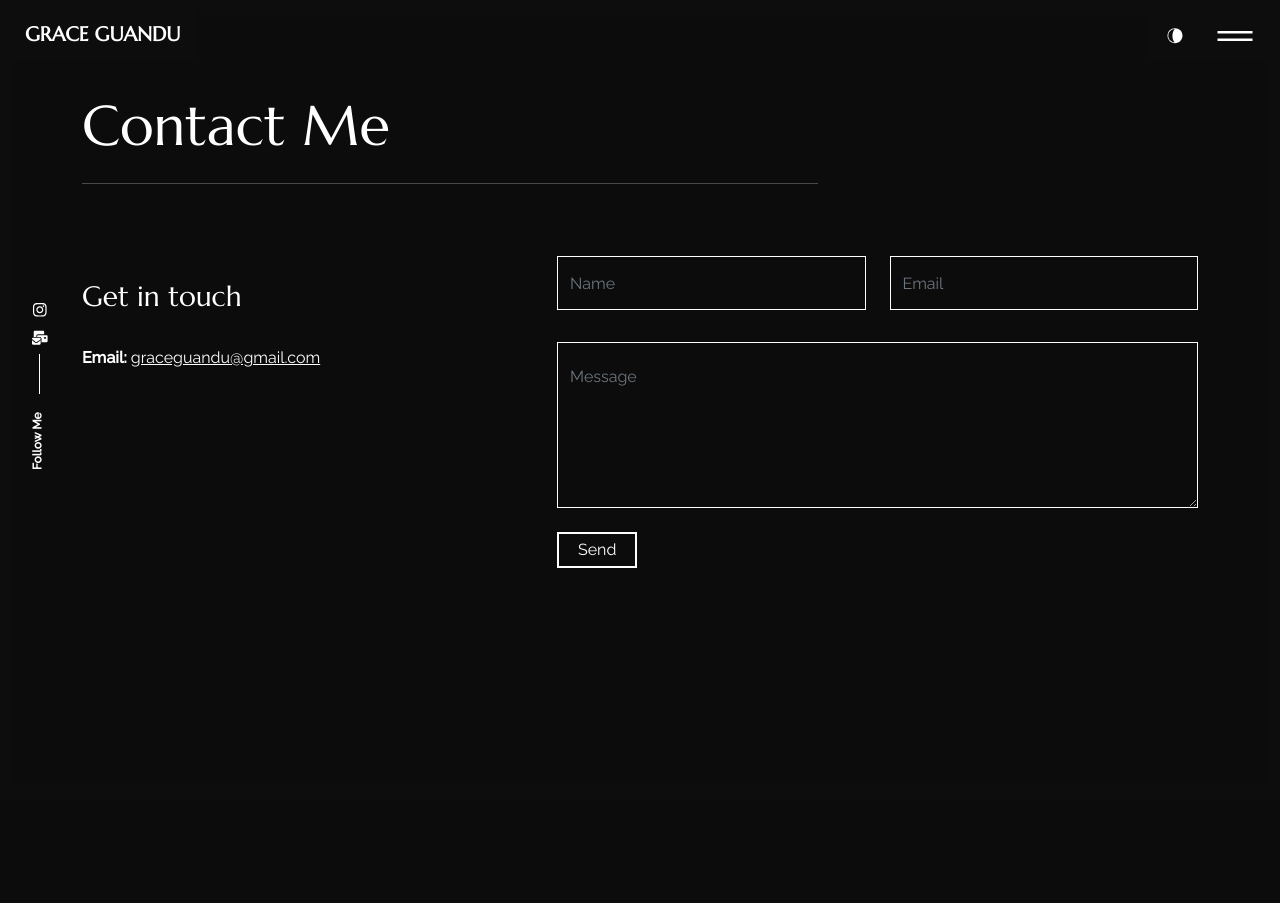
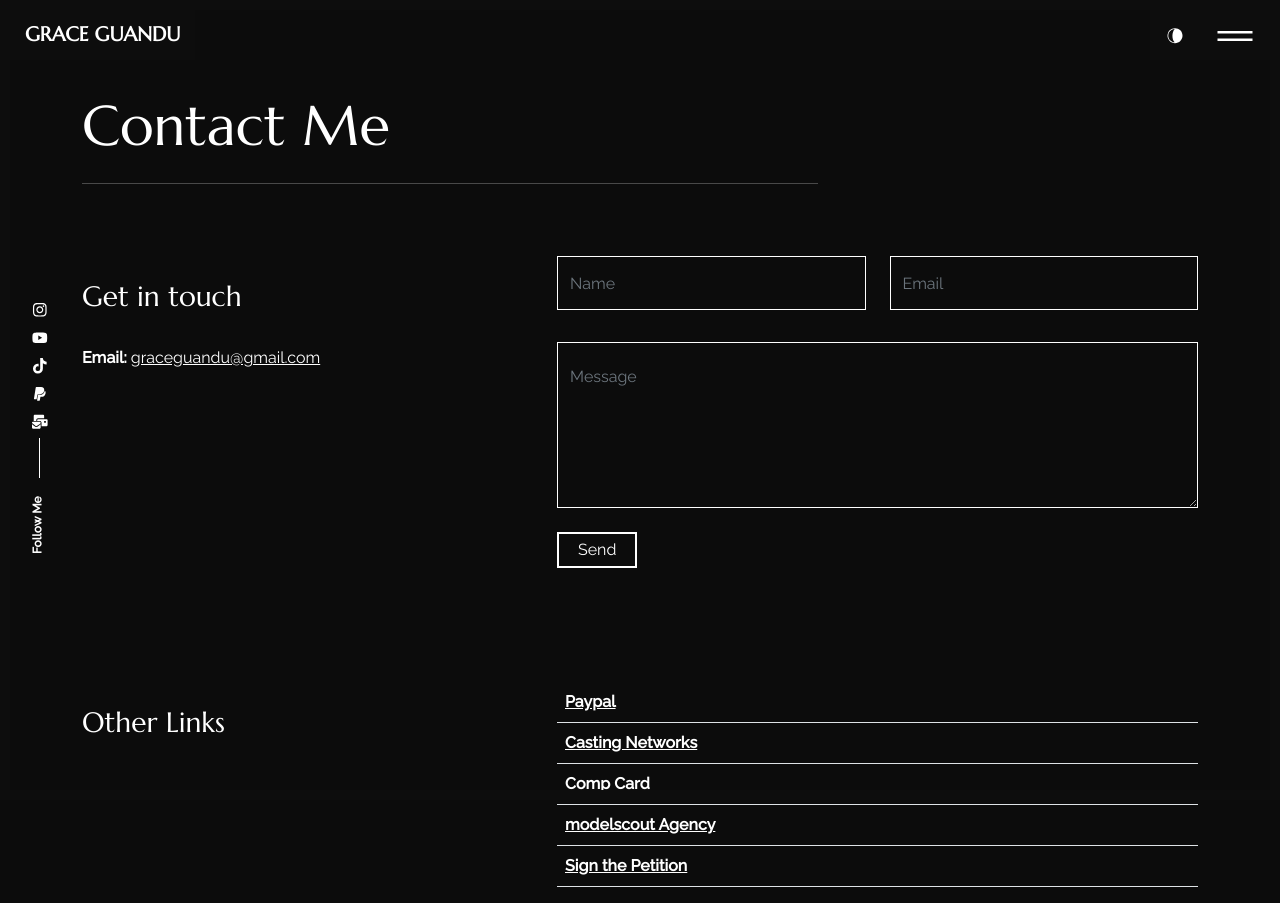
Before and after one commit to ProgrammingPete/grace-model-react-website, a React (Create React App) app: page /contact in a window 1280 px wide. Before the commit the page ends 800 px from the top, so only its background shows below. Built offline with nearby package versions, Linux system fonts and the light colour scheme.

Commit message:
snmall fixes

```diff
--- a/src/components/socialicons/index.js
+++ b/src/components/socialicons/index.js
@@ -10,7 +10,9 @@ import {
   FaYoutube,
   FaTwitch,
   FaInstagram,
-  FaMailBulk
+  FaMailBulk,
+  FaTiktok,
+  FaPaypal
 } from "react-icons/fa";
 import { socialprofiles } from "../../content_option";
 
@@ -67,6 +69,20 @@ export const Socialicons = (params) => {
             </a>
           </li>
         )}
+          {socialprofiles.tiktok && (
+          <li>
+            <a href={socialprofiles.tiktok}>
+              <FaTiktok />
+            </a>
+          </li>
+        )}
+        {socialprofiles.paypal && (
+          <li>
+            <a href={socialprofiles.paypal}>
+              <FaPaypal />
+            </a>
+          </li>
+        )}
         <li>
           <Link to="/contact">
             <FaMailBulk />
--- a/src/content_option.js
+++ b/src/content_option.js
@@ -15,17 +15,12 @@ const introdata = {
 };
 
 const dataAbout = {
-    title: "About Myself",
+    title: "About Me",
     aboutme: "Hello and Welcome (or welcome back!) My name is Grace Guandu and I am located in Northeast Ohio, frequenting the Cleveland and Akron-Canton (Kent) areas. I began pursuing modeling consistently during the beginning of 2023. I am currently working with Orlando, Florida-based mother agency, modelscout non-exclusively making me open to signing with other agencies. I am also an active member of the Casting Networks site. So far, I have walked for two Cleveland fashion shows, \"A Tale of Two Cities\" and \"The Culture.\" At this time I am open for paid bookings and time-for-print (TFP) collaborations. Please see the \"Contact Me\" tab for inquiries and updated information. Thank you and have a great day!",
 };
 const agencies = [{
         agency: "modelscout",
         where: "Florida",
-        date: "2023",
-    },
-    {
-        agency: "Casting Networks",
-        where: "Online",
         date: "2023",
     }
 ];
@@ -39,8 +34,37 @@ const fashionshows = [
 
 ];
 
+const otherLinks = [
+    {
+        name: "Paypal",
+        link: "http://paypal.me/graceguandu"
+    },
+    {
+        name: "Casting Networks",
+        link: "https://app.castingnetworks.com/talent/public-profile/a6640410-9b56-11ed-b14a-99353f9eb690"
+    },
+    {
+        name: "Comp Card",
+        link: "https://modelscout.modasphere.com/pdfize/?orientation=portrait&name=Compcard_Grace_Guandu.pdf&url=modelscout.modasphere.com/contact/compcard_pdf/2014645/"
+    },
+    {
+        name: "modelscout Agency",
+        link: "https://www.modelscout.com/talent/grace-guandu-01452"
+    },
+    {
+        name: "Sign the Petition",
+        link: "https://www.change.org/p/stop-hate-speech-from-kent-state-republicans?recruiter=1304392936&recruited_by_id=7201daf0-d89e-11ed-9a65-4fd73c74412c&utm_source=share_petition&utm_campaign=share_for_starters_page&utm_medium=copylink&fbclid=PAAabqSp00qtPY004Iwvq"
+    },
+];
+
+
 const dataPortfolio = [{
         img: mainImg,
+        // description: "The wisdom of life consists in the elimination of non-essentials.",
+        // link: "#",
+    },
+    {
+        img: img4,
         // description: "The wisdom of life consists in the elimination of non-essentials.",
         // link: "#",
     },
@@ -59,11 +83,7 @@ const dataPortfolio = [{
         // description: "The wisdom of life consists in the elimination of non-essentials.",
         // link: "#",
     },
-    {
-        img: img4,
-        // description: "The wisdom of life consists in the elimination of non-essentials.",
-        // link: "#",
-    },
+
 ];
 
 const contactConfig = {
@@ -72,8 +92,10 @@ const contactConfig = {
 };
 
 const socialprofiles = {
-    instagram: "https://www.instagram.com/graceguandu/"
-
+    instagram: "https://www.instagram.com/graceguandu/",
+    tiktok: "https://tiktok.com/@graceguanduu",
+    youtube: "https://youtube.com/@GraceGuandu",
+    paypal : "http://paypal.me/graceguandu"
 };
 export {
     meta,
@@ -84,5 +106,6 @@ export {
     socialprofiles,
     logotext,
     agencies,
-    fashionshows
+    fashionshows,
+    otherLinks
 };
--- a/src/header/index.js
+++ b/src/header/index.js
@@ -2,11 +2,10 @@ import React, { useState } from "react";
 import "./style.css";
 import { VscGrabber, VscClose } from "react-icons/vsc";
 import { Link } from "react-router-dom";
-import { logotext ,socialprofiles } from "../content_option";
+import { logotext } from "../content_option";
+import { Socialicons } from "../components/socialicons";
 import Themetoggle from "../components/themetoggle";
-import {
-  FaInstagram,
-} from "react-icons/fa";
+
 const Headermain = () => {
   const [isActive, setActive] = useState("false");
 
@@ -54,7 +53,7 @@ const Headermain = () => {
           </div>
           <div className="menu_footer d-flex flex-column flex-md-row justify-content-between align-items-md-center position-absolute w-100 p-3">
             <div className="d-flex">
-              <a href={socialprofiles.instagram}><FaInstagram /></a>
+                <Socialicons />
             </div>
             <p className="copyright m-0"> {logotext}</p>
           </div>
--- a/src/pages/about/index.js
+++ b/src/pages/about/index.js
@@ -25,9 +25,6 @@ export const About = () => {
           </Col>
         </Row>
         <Row className="sec_sp">
-          <Col lg="5">
-            <h3 className="color_sec py-4">{dataAbout.title}</h3>
-          </Col>
           <Col lg="7" className="d-flex align-items-center">
             <div>
               <p>{dataAbout.aboutme}</p>
--- a/src/pages/contact/index.js
+++ b/src/pages/contact/index.js
@@ -3,7 +3,7 @@ import "./style.css";
 import { Helmet, HelmetProvider } from "react-helmet-async";
 import { meta } from "../../content_option";
 import { Container, Row, Col, Alert } from "react-bootstrap";
-import { contactConfig } from "../../content_option";
+import { contactConfig, otherLinks } from "../../content_option";
 
 export const ContactUs = () => {
   const [formData, setFormdata] = useState({
@@ -27,7 +27,7 @@ export const ContactUs = () => {
       message: formData.message,
     };
       // replace the emailjs call with the aws one
-
+    setFormdata({loading : false});
   };
 
   const handleChange = (e) => {
@@ -125,6 +125,28 @@ export const ContactUs = () => {
             </form>
           </Col>
         </Row>
+        <Row className="sec_sp">
+          <Col lg="5" className="mb-5">
+            <h3 className="color_sec py-4">Other Links</h3>
+          </Col>
+          <Col lg="7">
+            <table className="table">
+              <tbody>
+                {otherLinks.map((data, i) => {
+                  return (
+                    <tr key={i}>
+                      <th scope="row">
+                        <a href={data.link}>
+                          {data.name}
+                        </a>
+                      </th>
+                    </tr>
+                  );
+                })}
+              </tbody>
+            </table>
+          </Col>
+        </Row>
       </Container>
       <div className={formData.loading ? "loading-bar" : "d-none"}></div>
     </HelmetProvider>
```
Also changed, not shown: 1 other file (tests, documents, lock files or other folders).
